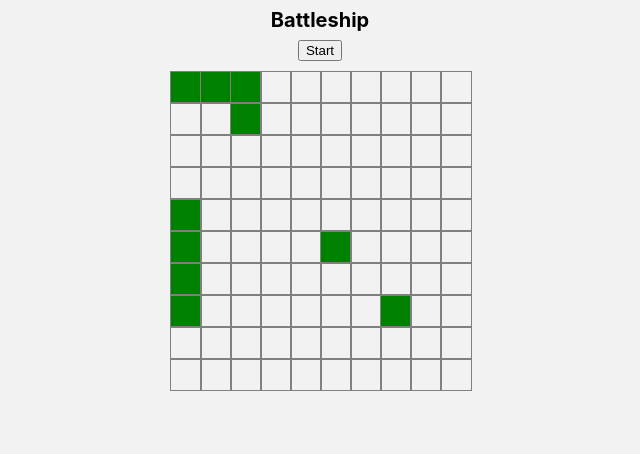
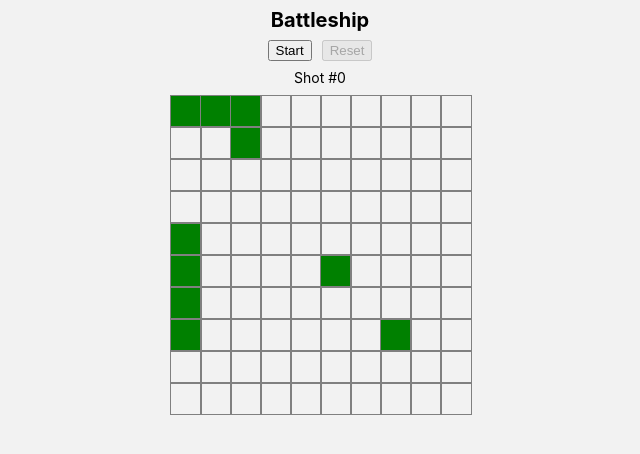
Before and after one commit to Khavrolev/battleship, a React (Create React App) app: page / in a window 1280 px wide. Shown: the top 454 px of the page, without its empty margins (320-960 px from the left). Built offline with nearby package versions, Linux system fonts and the light colour scheme.

Commit message:
add sunk

```diff
--- a/src/App.module.css
+++ b/src/App.module.css
@@ -61,8 +61,8 @@ body {
   text-align: center;
 }
 
-.wrapper__button {
-  padding-top: 10px;
+.wrapper__buttons {
+  margin-top: 10px;
   text-align: center;
 }
 
@@ -70,6 +70,20 @@ body {
   cursor: pointer;
 }
 
+.button:not(:last-child) {
+  margin-right: 10px;
+}
+
+.wrapper__counter {
+  margin-top: 10px;
+  text-align: center;
+}
+
+.counter_gameover {
+  font-weight: 700;
+  color: red;
+}
+
 .wrapper__board {
-  padding-top: 10px;
+  margin-top: 10px;
 }
--- a/src/App.tsx
+++ b/src/App.tsx
@@ -1,22 +1,43 @@
-import { useState } from "react";
+import classNames from "classnames";
 import classes from "./App.module.css";
 import Board from "./components/board/Board";
+import useBattle from "./hooks/useBattle";
 
 const App = () => {
-  const [run, setRun] = useState(false);
+  const { run, setRun, ships, shots, setShots, isGameOver } = useBattle();
 
   return (
     <div className={classes.wrapper}>
       <div className={classes.wrapper__header}>
         <h1 className={classes.header}>Battleship</h1>
       </div>
-      <div className={classes.wrapper__button}>
-        <button className={classes.button} onClick={() => setRun(!run)}>
+      <div className={classes.wrapper__buttons}>
+        <button
+          className={classes.button}
+          onClick={() => setRun(!run)}
+          disabled={isGameOver()}
+        >
           {run ? "Stop" : "Start"}
-        </button>{" "}
+        </button>
+        <button
+          className={classes.button}
+          onClick={() => setShots({})}
+          disabled={!isGameOver()}
+        >
+          Reset
+        </button>
+      </div>
+      <div className={classes.wrapper__counter}>
+        <div
+          className={classNames(classes.counter, {
+            [classes.counter_gameover]: isGameOver(),
+          })}
+        >{`Shot #${Object.keys(shots).length} ${
+          isGameOver() ? "Game Over!" : ""
+        }`}</div>
       </div>
       <div className={classes.wrapper__board}>
-        <Board />
+        <Board ships={ships} shots={shots} />
       </div>
     </div>
   );
--- a/src/components/board/Board.module.css
+++ b/src/components/board/Board.module.css
@@ -8,16 +8,12 @@
   border: 1px solid #808080;
 }
 
-.cell__empty {
-  background-color: #faebd7;
+.cell__alive {
+  background-color: #008000;
 }
 
 .cell__missed {
-  background-color: #ffd700;
-}
-
-.cell__alive {
-  background-color: #008000;
+  background-color: #7fffd4;
 }
 
 .cell__dead {
--- a/src/components/board/Board.tsx
+++ b/src/components/board/Board.tsx
@@ -1,25 +1,16 @@
 import classNames from "classnames";
-import { useState } from "react";
+import { FC } from "react";
 import { BOARD_SIZE } from "../../utils/constants";
 import CellStatus from "../../utils/enums";
-import BoardState from "../../utils/interfaces";
+import { BoardState, ShipsPosition } from "../../utils/interfaces";
 import classes from "./Board.module.css";
 
-const Board = () => {
-  const mockState = {
-    "0-0": CellStatus.Alive,
-    "0-1": CellStatus.Alive,
-    "0-2": CellStatus.Alive,
-    "1-2": CellStatus.Alive,
-    "4-0": CellStatus.Alive,
-    "5-0": CellStatus.Alive,
-    "6-0": CellStatus.Alive,
-    "7-0": CellStatus.Alive,
-    "5-5": CellStatus.Alive,
-    "7-7": CellStatus.Alive,
-  };
-  const [state] = useState<BoardState>(mockState);
+interface BoardProps {
+  ships: ShipsPosition;
+  shots: BoardState;
+}
 
+const Board: FC<BoardProps> = ({ ships, shots }) => {
   const getBoard = () => {
     const board = [];
     for (let i = 0; i < BOARD_SIZE.rows; i += 1) {
@@ -32,9 +23,9 @@ const Board = () => {
               height: `${BOARD_SIZE.cellSize}px`,
             }}
             className={classNames(classes.board__cell, {
-              [classes.cell__missed]: state[`${i}-${j}`] === CellStatus.Missed,
-              [classes.cell__alive]: state[`${i}-${j}`] === CellStatus.Alive,
-              [classes.cell__dead]: state[`${i}-${j}`] === CellStatus.Dead,
+              [classes.cell__alive]: ships[`${i}-${j}`] && !shots[`${i}-${j}`],
+              [classes.cell__dead]: shots[`${i}-${j}`] === CellStatus.Dead,
+              [classes.cell__missed]: shots[`${i}-${j}`] === CellStatus.Missed,
             })}
             data-row={i}
             data-column={j}
--- /dev/null
+++ b/src/hooks/useBattle.ts
@@ -0,0 +1,49 @@
+import { useState } from "react";
+import { BOARD_SIZE, DELAY_TIMEOUT } from "../utils/constants";
+import CellStatus from "../utils/enums";
+import getNextShot from "../utils/getNextShot";
+import { BoardState, ShipsPosition } from "../utils/interfaces";
+import useInterval from "./useInterval";
+
+const useBattle = () => {
+  const mockShips = {
+    "0-0": true,
+    "0-1": true,
+    "0-2": true,
+    "1-2": true,
+    "4-0": true,
+    "5-0": true,
+    "6-0": true,
+    "7-0": true,
+    "5-5": true,
+    "7-7": true,
+  };
+
+  const [run, setRun] = useState(false);
+  const [ships] = useState<ShipsPosition>(mockShips);
+  const [shots, setShots] = useState<BoardState>({});
+
+  const isNoShot = () =>
+    Object.keys(shots).length === BOARD_SIZE.rows * BOARD_SIZE.columns;
+
+  const isShipsSunk = () =>
+    Object.keys(ships).length ===
+    Object.keys(shots).filter((shot) => shots[shot] === CellStatus.Dead).length;
+
+  const isGameOver = () => isNoShot() || isShipsSunk();
+
+  useInterval(
+    () => {
+      if (isGameOver()) {
+        setRun(false);
+      } else {
+        setShots(getNextShot(ships, shots));
+      }
+    },
+    run ? DELAY_TIMEOUT : null,
+  );
+
+  return { run, setRun, ships, shots, setShots, isGameOver };
+};
+
+export default useBattle;
--- a/src/utils/constants.ts
+++ b/src/utils/constants.ts
@@ -1,2 +1,2 @@
 export const BOARD_SIZE = { rows: 10, columns: 10, cellSize: 30 };
-export const DELAY_TIMEOUT = 500;
+export const DELAY_TIMEOUT = 200;
--- /dev/null
+++ b/src/utils/coordinates.ts
@@ -0,0 +1,29 @@
+import { BOARD_SIZE } from "./constants";
+import { BoardState, Coordinates } from "./interfaces";
+
+const getRandomInt = (max: number) => Math.floor(Math.random() * max);
+
+export const parseCoordinates = (cell: string): Coordinates => {
+  const cellArray = cell.split("-");
+
+  if (cellArray.length !== 2 || cellArray.includes("")) {
+    throw new Error(`Wrong input`);
+  }
+
+  return { row: +cellArray[0], column: +cellArray[1] };
+};
+
+export const packCoordinates = (coordinates: Coordinates) =>
+  `${coordinates.row}-${coordinates.column}`;
+
+export const getNewCoordinates = (shots: BoardState) => {
+  let coordinates = "";
+
+  do {
+    const row = getRandomInt(BOARD_SIZE.rows);
+    const column = getRandomInt(BOARD_SIZE.columns);
+    coordinates = packCoordinates({ row, column });
+  } while (shots[coordinates]);
+
+  return coordinates;
+};
--- a/src/utils/enums.ts
+++ b/src/utils/enums.ts
@@ -1,7 +1,5 @@
 enum CellStatus {
-  Empty,
-  Missed,
-  Alive,
+  Missed = 1,
   Dead,
 }
 
--- /dev/null
+++ b/src/utils/getNextShot.ts
@@ -0,0 +1,16 @@
+import { getNewCoordinates } from "./coordinates";
+import CellStatus from "./enums";
+import { BoardState, ShipsPosition } from "./interfaces";
+
+const getNextShot = (ships: ShipsPosition, shots: BoardState) => {
+  const newCoordinates = getNewCoordinates(shots);
+
+  return {
+    ...shots,
+    [newCoordinates]: ships[newCoordinates]
+      ? CellStatus.Dead
+      : CellStatus.Missed,
+  };
+};
+
+export default getNextShot;
```
Also changed, not shown: src/utils/interfaces.ts (+9 -2 lines).
